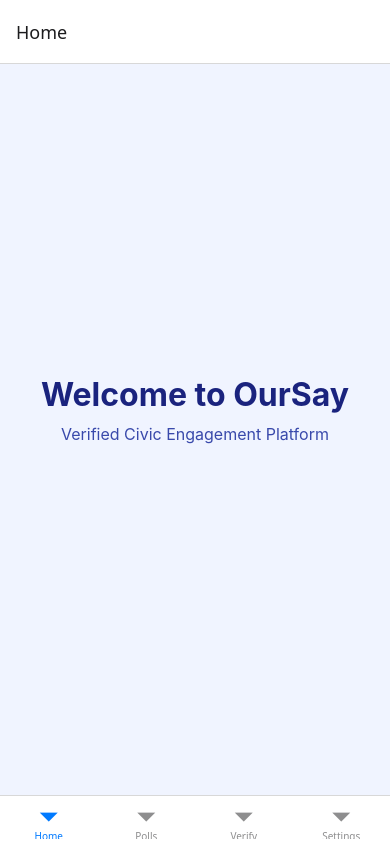
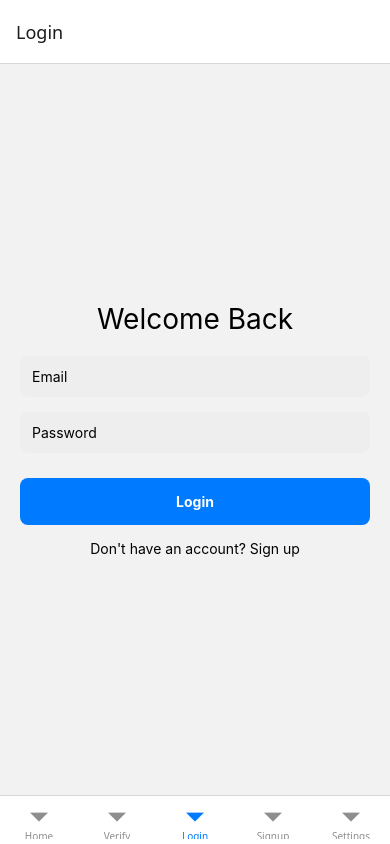
Before and after one commit to Jeff-keenan-02/OurSay, a React Native app: screen /Login in a window 390 px wide. Built offline with nearby package versions, Linux system fonts and the light colour scheme.

Commit message:
login/signup
simple login signup page created

```diff
--- a/App.tsx
+++ b/App.tsx
@@ -7,6 +7,8 @@ import HomeScreen from './src/screens/HomeScreen';                 // default im
 import PollsScreen from './src/screens/PollsScreen';
 import VerifyPassportScreen from './src/screens/VerifyPassportScreen';
 import SettingsScreen from './src/screens/SettingsScreen';
+import SignupScreen from './src/screens/SignupScreen';
+import LoginScreen from './src/screens/LoginScreen';
 
 const Tab = createBottomTabNavigator();
 
@@ -16,8 +18,9 @@ export default function App() {
       <NavigationContainer>
         <Tab.Navigator>
           <Tab.Screen name="Home" component={HomeScreen} />
-          <Tab.Screen name="Polls" component={PollsScreen} />
           <Tab.Screen name="Verify" component={VerifyPassportScreen} />
+          <Tab.Screen name="Login" component={LoginScreen} />
+          <Tab.Screen name="Signup" component={SignupScreen} />
           <Tab.Screen name="Settings" component={SettingsScreen} />
         </Tab.Navigator>
       </NavigationContainer>
--- a/src/navigation/AppNavigator.tsx
+++ b/src/navigation/AppNavigator.tsx
@@ -5,6 +5,8 @@ import { createBottomTabNavigator } from '@react-navigation/bottom-tabs';
 import HomeScreen from '../screens/HomeScreen';
 import SettingsScreen from '../screens/SettingsScreen';
 import VerifyPassportScreen from '../screens/VerifyPassportScreen';
+import SignupScreen from '../screens/SignupScreen';
+import LoginScreen from '../screens/LoginScreen';
 
 const Tab = createBottomTabNavigator();
 
@@ -14,6 +16,8 @@ export default function AppNavigator() {
       <Tab.Navigator>
         <Tab.Screen name="Home" component={HomeScreen} />
         <Tab.Screen name="Verify" component={VerifyPassportScreen} />
+        <Tab.Screen name="Login" component={LoginScreen} />
+        <Tab.Screen name="Signup" component={SignupScreen} />
         <Tab.Screen name="Settings" component={SettingsScreen} />
       </Tab.Navigator>
     </NavigationContainer>
--- /dev/null
+++ b/src/screens/LoginScreen.tsx
@@ -0,0 +1,63 @@
+import { useNavigation } from "@react-navigation/native";
+import React, { useState } from "react";
+import { View, Text, TextInput, TouchableOpacity, StyleSheet } from "react-native";
+
+export default function LoginScreen() {
+  const navigation: any = useNavigation(); // ✅ Get navigation without props
+  const [email, setEmail] = useState("");
+  const [password, setPassword] = useState("");
+
+  const handleLogin = () => {
+    console.log("Logging in with:", email, password);
+    navigation.navigate("Home");
+  };
+
+  return (
+    <View style={styles.container}>
+      <Text style={styles.title}>Welcome Back</Text>
+
+      <TextInput
+        style={styles.input}
+        placeholder="Email"
+        keyboardType="email-address"
+        value={email}
+        onChangeText={setEmail}
+      />
+
+      <TextInput
+        style={styles.input}
+        placeholder="Password"
+        secureTextEntry
+        value={password}
+        onChangeText={setPassword}
+      />
+
+      <TouchableOpacity onPress={handleLogin} style={styles.button}>
+        <Text style={styles.buttonText}>Login</Text>
+      </TouchableOpacity>
+
+      <TouchableOpacity onPress={() => navigation.navigate("Signup")}>
+        <Text style={styles.link}>Don't have an account? Sign up</Text>
+      </TouchableOpacity>
+    </View>
+  );
+}
+
+const styles = StyleSheet.create({
+  container: { flex: 1, justifyContent: "center", padding: 20 },
+  title: { fontSize: 28, marginBottom: 20, textAlign: "center" },
+  input: {
+    backgroundColor: "#eee",
+    padding: 12,
+    borderRadius: 8,
+    marginBottom: 15,
+  },
+  button: {
+    backgroundColor: "#007bff",
+    padding: 15,
+    borderRadius: 8,
+    marginTop: 10,
+  },
+  buttonText: { color: "white", textAlign: "center", fontWeight: "bold" },
+  link: { textAlign: "center", marginTop: 15 }
+});
--- /dev/null
+++ b/src/screens/SignupScreen.tsx
@@ -0,0 +1,62 @@
+import { useNavigation } from "@react-navigation/native";
+import React, { useState } from "react";
+import { View, Text, TextInput, TouchableOpacity, StyleSheet } from "react-native";
+
+export default function SignupScreen() {
+  const [email, setEmail] = useState("");
+  const [password, setPassword] = useState("");
+  const navigation: any = useNavigation(); // ✅ Get navigation without props
+  const handleSignup = () => {
+    console.log("Signing up with:", email, password);
+    navigation.navigate("Login");
+  };
+
+  return (
+    <View style={styles.container}>
+      <Text style={styles.title}>Create Account</Text>
+
+      <TextInput
+        style={styles.input}
+        placeholder="Email"
+        keyboardType="email-address"
+        value={email}
+        onChangeText={setEmail}
+      />
+
+      <TextInput
+        style={styles.input}
+        placeholder="Password"
+        secureTextEntry
+        value={password}
+        onChangeText={setPassword}
+      />
+
+      <TouchableOpacity onPress={handleSignup} style={styles.button}>
+        <Text style={styles.buttonText}>Sign Up</Text>
+      </TouchableOpacity>
+
+      <TouchableOpacity onPress={() => navigation.navigate("Login")}>
+        <Text style={styles.link}>Already have an account? Login</Text>
+      </TouchableOpacity>
+    </View>
+  );
+}
+
+const styles = StyleSheet.create({
+  container: { flex: 1, justifyContent: "center", padding: 20 },
+  title: { fontSize: 28, marginBottom: 20, textAlign: "center" },
+  input: {
+    backgroundColor: "#eee",
+    padding: 12,
+    borderRadius: 8,
+    marginBottom: 15,
+  },
+  button: {
+    backgroundColor: "#007bff",
+    padding: 15,
+    borderRadius: 8,
+    marginTop: 10,
+  },
+  buttonText: { color: "white", textAlign: "center", fontWeight: "bold" },
+  link: { textAlign: "center", marginTop: 15 }
+});
```
Also changed, not shown: src/screens/HomeScreen.tsx (+0 -29 lines), 1 other file (tests, documents, lock files or other folders).
